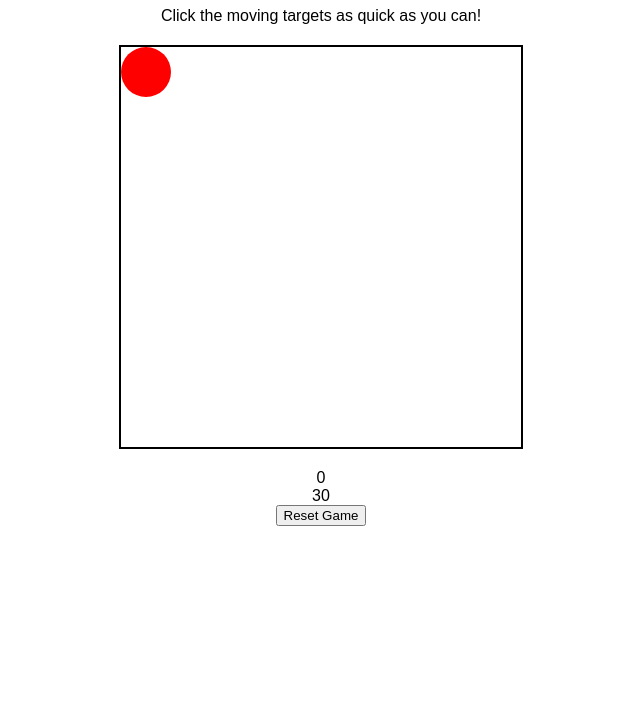
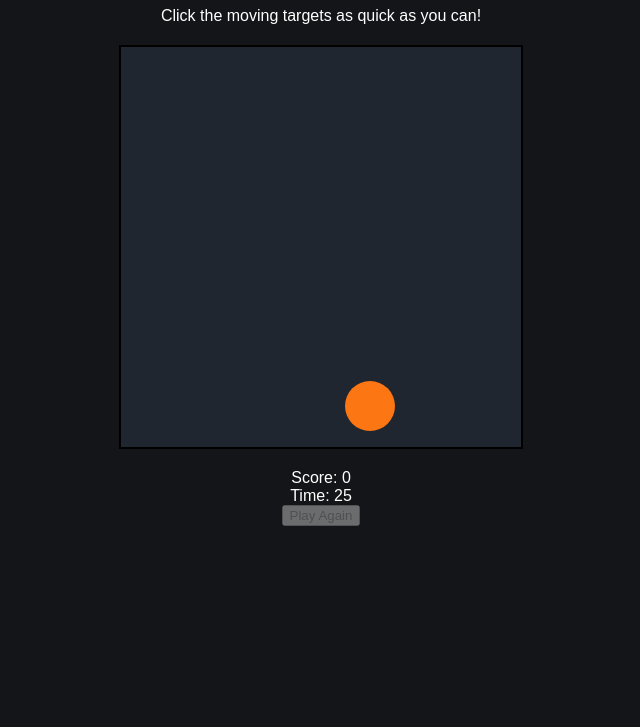
Before and after one commit to DavidMcGregor1/AimTrainer, a plain HTML site: page index.html in a window 1280 px wide. Shown: the part 73-800 px from the top of the page, without its empty margins (319-959 px from the left). Drawn offline with Linux system fonts and the light colour scheme.

Commit message:
added styling

```diff
--- a/index.html
+++ b/index.html
@@ -9,17 +9,18 @@
 </head>
 <body>
 
-    <h1 id="header">Aim Trainer</h1>
-    <p>Click the moving targets as quick as you can!</p>
+    <h1 id="header" class="makeWhite">Aim Trainer</h1>
+    <p class="makeWhite">Click the moving targets as quick as you can!</p>
 
     <div id="gameContainer">
         <div id="target"></div>
     </div>
 
-    <div id="score">0</div>
-    <div id="time">30</div>
+    <div class="makeWhite" id="score">Score: 0</div>
+    <div class="makeWhite" id="time">Time: 30</div>
 
-    <button id="resetButton">Reset Game</button>
+    <button id="resetButton">Play Again</button>
+
 
     <script src="script.js"></script>
 </body>
--- a/script.js
+++ b/script.js
@@ -3,7 +3,7 @@ var gameContainer = document.getElementById("gameContainer");
 var score = 0;
 var timeLimit = 30;
 var countdownTimer;
-var resetButton = document.getElementById("reset-button");
+var resetButton = document.getElementById("resetButton");
 
 resetButton.addEventListener("click", resetGame);
 
@@ -38,12 +38,12 @@ function onClick() {
 }
 
 function updateScore() {
-  document.getElementById("score").innerHTML = score;
+  document.getElementById("score").innerHTML = "Score: " + score;
 }
 
 function countdown() {
   timeLimit--;
-  document.getElementById("time").innerHTML = timeLimit;
+  document.getElementById("time").innerHTML = "Time: " + timeLimit;
 
   if (timeLimit <= 0) {
     clearInterval(countdownTimer);
--- a/style.css
+++ b/style.css
@@ -1,6 +1,11 @@
 body {
     text-align: center;
     font-family: Arial, sans-serif;
+    background-color: #141519;
+}
+
+.makeWhite {
+    color: white;
 }
 
 #gameContainer {
@@ -10,13 +15,20 @@ body {
     margin: 20px auto;
     border: 2px solid black;
     overflow: hidden;
+    background-color: #1F2630;
 }
 
 #target {
     position: absolute;
     width: 50px;
     height: 50px;
-    background-color: red;
+    background-color: #FC7613;
     border-radius: 50%;
     cursor: pointer;
 }
+
+#leaderboard {
+    margin-top: 20px;
+    list-style-type: decimal;
+    padding-left: 20px;
+}
```
